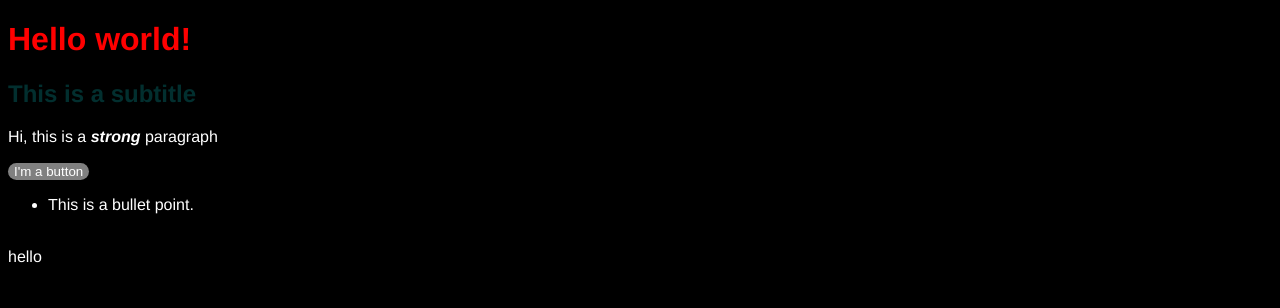
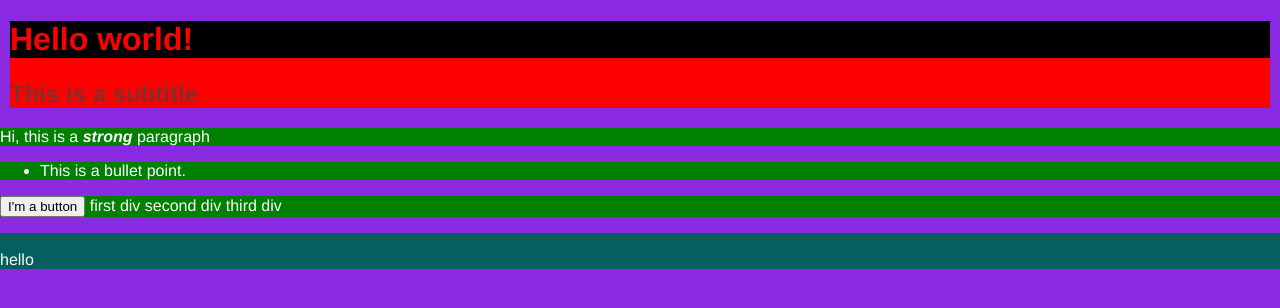
Before and after one commit to dljantz/FirstWebsite, a plain HTML site: page FirstWebsite/index.html in a window 1280 px wide. Drawn offline with Linux system fonts and the light colour scheme.

Commit message:
11/10/23 edit

```diff
--- a/FirstWebsite/index.html
+++ b/FirstWebsite/index.html
@@ -6,8 +6,23 @@
         <meta http-equiv="X-UA-Compatible" content="ie=edge">
         <title>David's first webpage</title>
         <style>
+            header {
+                background: red;
+                padding: 0px;
+                margin: 10px;
+
+            }
+            section {
+                background: green;
+            }
+            footer {
+                background:rgb(4, 95, 94)
+            }
+
             body {
-                background:black;
+                margin: 0px;
+                padding: 0px;
+                background:blueviolet;
                 font-family: helvetica Neue, Helvetica, Arial;
                 color: white;
             }
@@ -19,22 +34,39 @@
                 color: rgb(4, 95, 94);
                 opacity: 0.5;
             }
-            button {
-                background:gray;
-                border: none;
-                color: white;
-                border-radius: 15px;
+            div {
+                display:inline
             }
+
         </style>
     </head>
     <body>
+        <header>
             <h1>Hello world!</h1>
             <h2>This is a subtitle</h2>
+        </header>
+        <section>
             <p>Hi, this is a <em><strong>strong</strong></em> paragraph</p>
-        <button>I'm a button</button>
+        </section>
+        <section>
             <ul>
                 <li>This is a bullet point.</li>
             </ul>
+        </section>
+        <section>
+            <button>I'm a button</button>
+            <div>
+                first div
+            </div>
+            <div>
+                second div
+            </div>
+            <div>
+                third div
+            </div>
+        </section>
+        <footer>
             <p><br>hello</p>
+        </footer>
     </body>
 </html>
```
Lines whose indentation alone changed are shown as unchanged.
